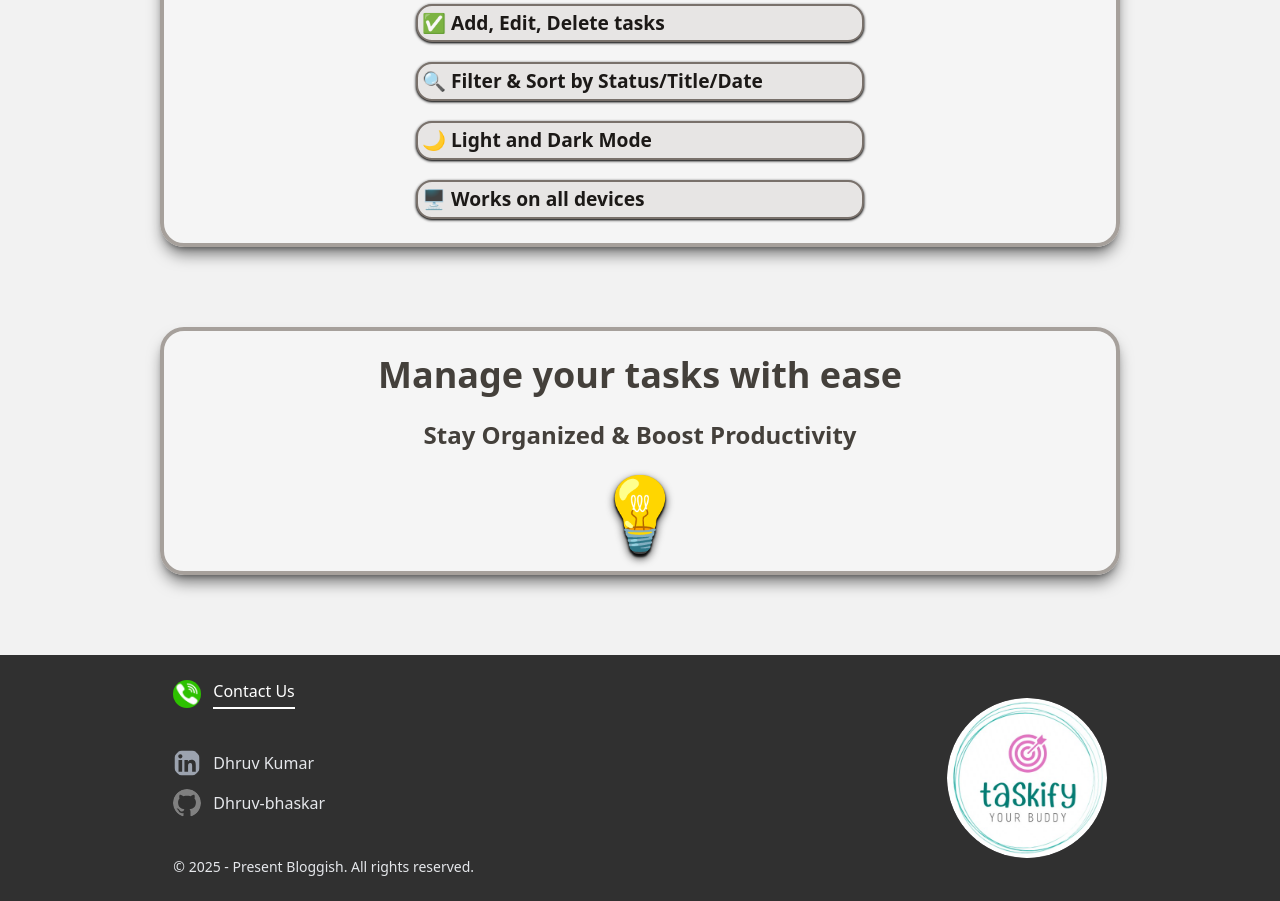
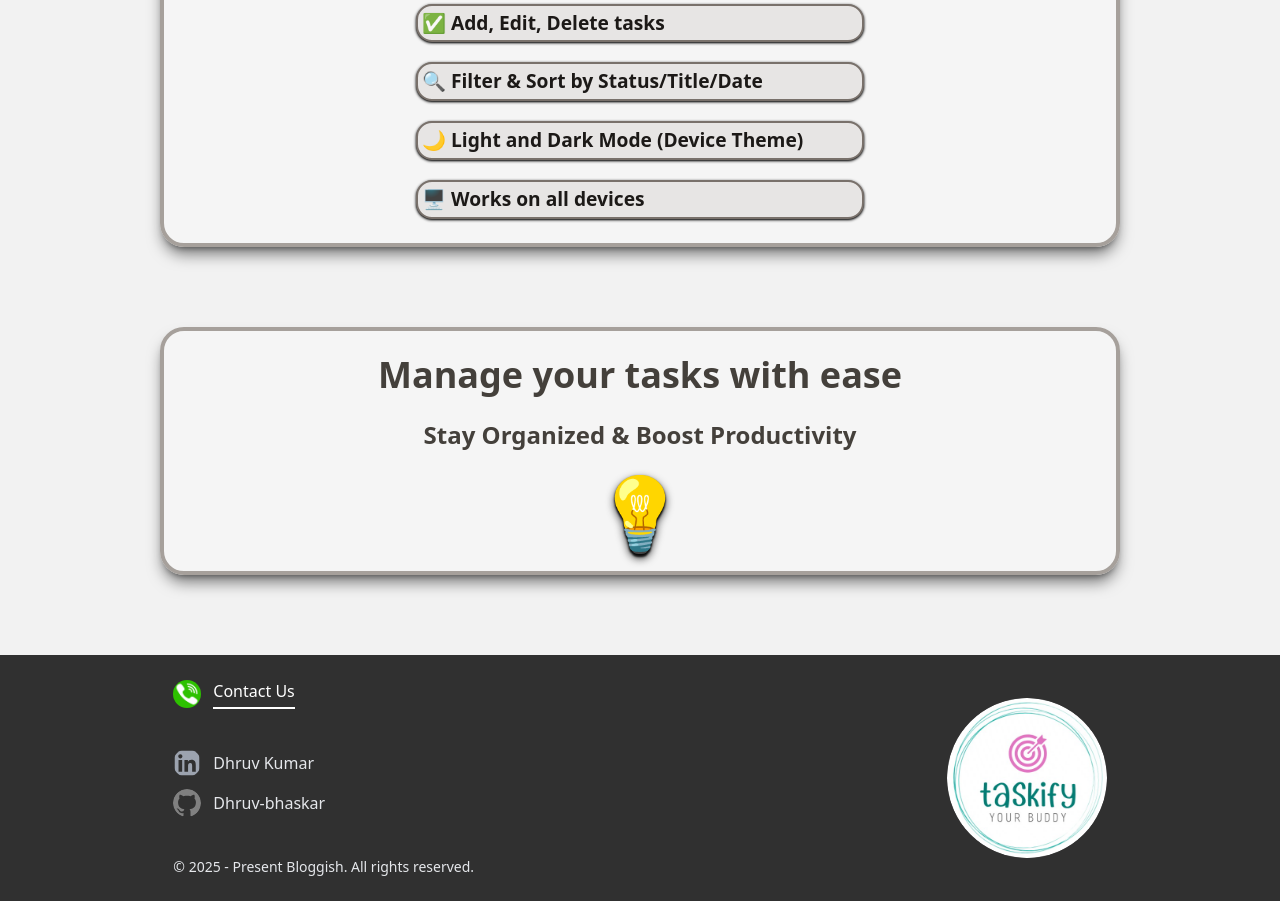
Before and after one commit to Dhruv-bhaskar/Task-management, a React (Vite) app in the folder client/: page / in a window 1280 px wide. Shown: the part 780-1681 px from the top of the page. Built offline with nearby package versions, Linux system fonts and the light colour scheme.

Commit message:
minor change

```diff
--- a/client/src/components/Home.jsx
+++ b/client/src/components/Home.jsx
@@ -1,8 +1,9 @@
-import React from "react";
+import React, {useEffect} from "react";
 import Navbar from "./Navbar";
 import { Link } from "react-router-dom";
 
 const Home = () => {
+
   return (
     <div className="min-h-screen w-screen flex flex-col items-center dark:bg-stone-900 transition-colors duration-300">
       <div className="sticky top-0 z-50 w-[99%]">
@@ -35,7 +36,7 @@ const Home = () => {
               🔍 Filter & Sort by Status/Title/Date
             </li>
             <li className="border-2 border-stone-500 rounded-2xl text-[1.2rem] p-1 text-stone-900 bg-stone-200 font-semibold w-[15rem] sm:w-[22rem] md:w-[28rem] shadow-black shadow-sm">
-              🌙 Light and Dark Mode
+              🌙 Light and Dark Mode (Device Theme)
             </li>
             <li className="border-2 border-stone-500 rounded-2xl text-[1.2rem] p-1 text-stone-900 bg-stone-200 font-semibold w-[15rem] sm:w-[22rem] md:w-[28rem] shadow-black shadow-sm">
               🖥️ Works on all devices
@@ -67,7 +68,7 @@ const Home = () => {
                   src="/linkedin.svg"
                   alt="LinkedIn"
                 />
-                <a target="blank" href="https://www.linkedin.com/in/dhruv-kumar-4206b0274/overlay/about-this-profile/?lipi=urn%3Ali%3Apage%3Ad_flagship3_profile_view_base%3BhftkjJ3AQZmzZlWtuhyXdQ%3D%3D"><p>Dhruv Kumar</p></a>
+                <a target="blank" href="https://www.linkedin.com/in/dhruv-kumar-4206b0274/"><p>Dhruv Kumar</p></a>
               </div>
               <div className="flex gap-3 items-center">
                 <img
```
